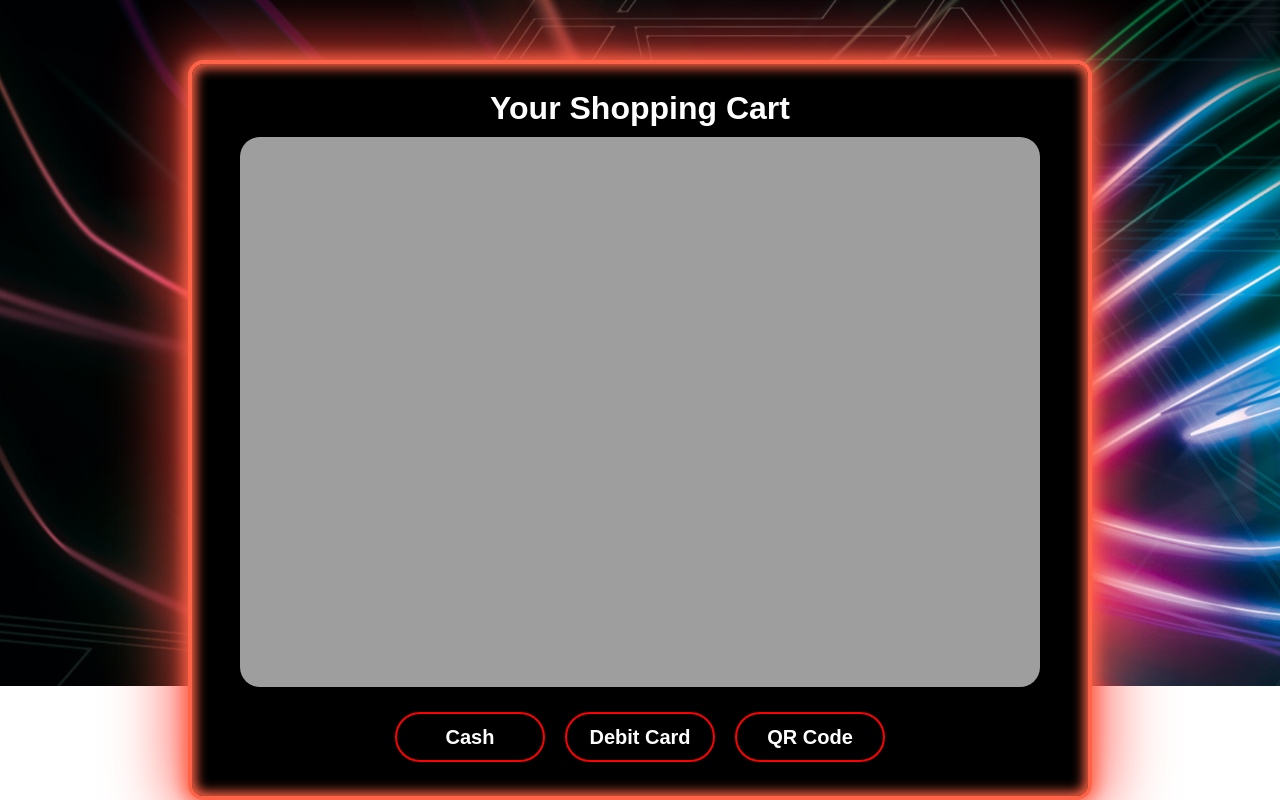
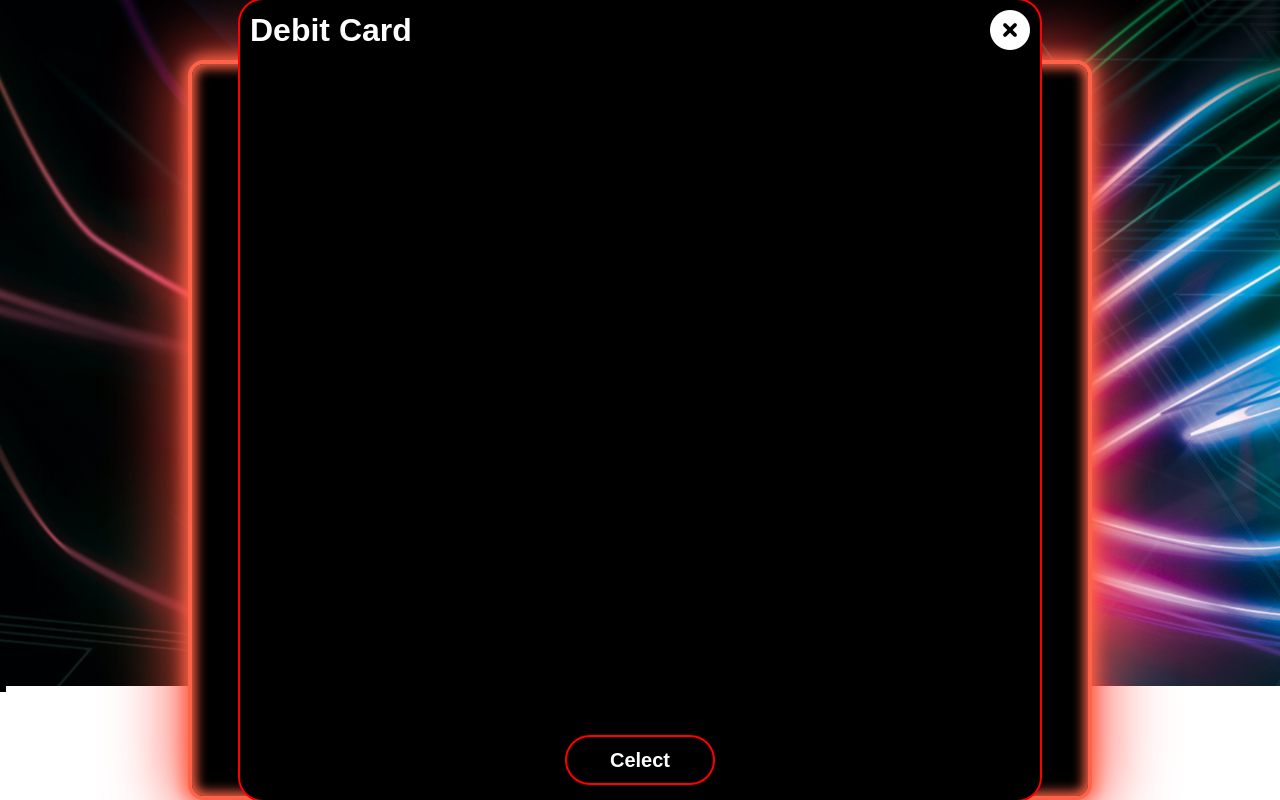
Before and after one commit to HamHarry/gameshop, a React (Vite) app: page /home/payment/1 in a window 1280 px wide. Both pictures are taken after a click on the button "Debit Card". Shown: the part 114-914 px from the top of the page. Built offline with nearby package versions, Linux system fonts and the light colour scheme; no server answers; a web font is replaced by a local one.

Commit message:
btn-Card and QR code

```diff
--- /dev/null
+++ b/src/PaymentPage/DialogCard.css
@@ -0,0 +1,45 @@
+.container-card {
+  position: fixed;
+  left: 50%;
+  bottom: 50%;
+  transform: translate(-50%, 50%);
+  width: 800px;
+  height: 800px;
+  background-color: black;
+  border: 2px solid red;
+  border-radius: 25px;
+}
+.container-card-nav {
+  display: flex;
+  justify-content: space-between;
+  align-items: center;
+}
+.container-card-text h1 {
+  margin-left: 10px;
+  color: white;
+  font-family: "REM", sans-serif;
+}
+.warp-card {
+  height: 650px;
+}
+.btn-celect {
+  display: flex;
+  justify-content: center;
+}
+.btn-celect button {
+  background-color: black;
+  color: white;
+  border-radius: 25px;
+  margin-top: 25px;
+  width: 150px;
+  height: 50px;
+  border: 2px solid red;
+  font-family: "REM", sans-serif;
+  font-weight: bold;
+  cursor: pointer;
+  font-size: 20px;
+  transition: all 0.5s;
+}
+.btn-celect button:hover {
+  color: red;
+}
--- /dev/null
+++ b/src/PaymentPage/DialogQR.css
@@ -0,0 +1,56 @@
+.container-qr {
+  position: fixed;
+  left: 50%;
+  bottom: 50%;
+  transform: translate(-50%, 50%);
+  width: 800px;
+  height: 800px;
+  background-color: black;
+  border: 2px solid red;
+  border-radius: 25px;
+}
+.container-qr-nav {
+  display: flex;
+  justify-content: space-between;
+  align-items: center;
+}
+.container-qr-text h1 {
+  margin-left: 10px;
+  color: white;
+  font-family: "REM", sans-serif;
+}
+.warp-container-qr {
+  display: flex;
+  justify-content: center;
+  align-items: center;
+  height: 600px;
+  width: 750px;
+  background-color: #9e9e9e;
+  margin-left: 25px;
+  margin-top: 20px;
+  border-radius: 25px;
+}
+.warp-container-qr img {
+  height: 700px;
+}
+.btn-complete {
+  display: flex;
+  justify-content: center;
+}
+.btn-complete button {
+  background-color: black;
+  color: white;
+  border-radius: 25px;
+  margin-top: 35px;
+  width: 150px;
+  height: 50px;
+  border: 2px solid red;
+  font-family: "REM", sans-serif;
+  font-weight: bold;
+  cursor: pointer;
+  font-size: 20px;
+  transition: all 0.5s;
+}
+.btn-complete button:hover {
+  color: red;
+}
--- a/src/PaymentPage/PaymentPage.tsx
+++ b/src/PaymentPage/PaymentPage.tsx
@@ -1,7 +1,63 @@
+import { useState } from "react";
 import Navbar from "../Navbar/Navbar";
 import "./PaymentPage.css";
+import "./DialogCard.css";
+import "./DialogQR.css";
 
 const PaymentPage = () => {
+  const [openDialogCard, setOpenDialogCard] = useState<boolean>(false);
+  const [openDialogQR, setOpenDialogQR] = useState<boolean>(false);
+
+  //render =================================================================
+  const renderDialogCard = () => {
+    return (
+      <dialog open={openDialogCard}>
+        <div className="container-card">
+          <div className="container-card-nav">
+            <div className="container-card-text">
+              <h1>Debit Card</h1>
+            </div>
+            <i
+              className="fa-solid fa-circle-xmark"
+              onClick={() => {
+                setOpenDialogCard(!openDialogCard);
+              }}
+            ></i>
+          </div>
+          <div className="warp-card"></div>
+          <div className="btn-celect">
+            <button>Celect</button>
+          </div>
+        </div>
+      </dialog>
+    );
+  };
+  const renderDialogQR = () => {
+    return (
+      <dialog open={openDialogQR}>
+        <div className="container-qr">
+          <div className="container-qr-nav">
+            <div className="container-qr-text">
+              <h1>QR Code</h1>
+            </div>
+            <i
+              className="fa-solid fa-circle-xmark"
+              onClick={() => {
+                setOpenDialogQR(!openDialogQR);
+              }}
+            ></i>
+          </div>
+          <div className="warp-container-qr">
+            <img src="/public/assets/qr-code.png" alt="logo" />
+          </div>
+          <div className="btn-complete">
+            <button>Complete</button>
+          </div>
+        </div>
+      </dialog>
+    );
+  };
+
   return (
     <div className="container-payment">
       <Navbar />
@@ -12,10 +68,24 @@ const PaymentPage = () => {
         <div className="listCart-container"></div>
         <div className="btn-payments">
           <button>Cash</button>
-          <button>Debit Card</button>
-          <button>QR Code</button>
+          <button
+            onClick={() => {
+              setOpenDialogCard(!openDialogCard);
+            }}
+          >
+            Debit Card
+          </button>
+          <button
+            onClick={() => {
+              setOpenDialogQR(!openDialogQR);
+            }}
+          >
+            QR Code
+          </button>
         </div>
       </div>
+      {renderDialogCard()}
+      {renderDialogQR()}
     </div>
   );
 };
```
Also changed, not shown: public/assets/qr-code.png (added).
